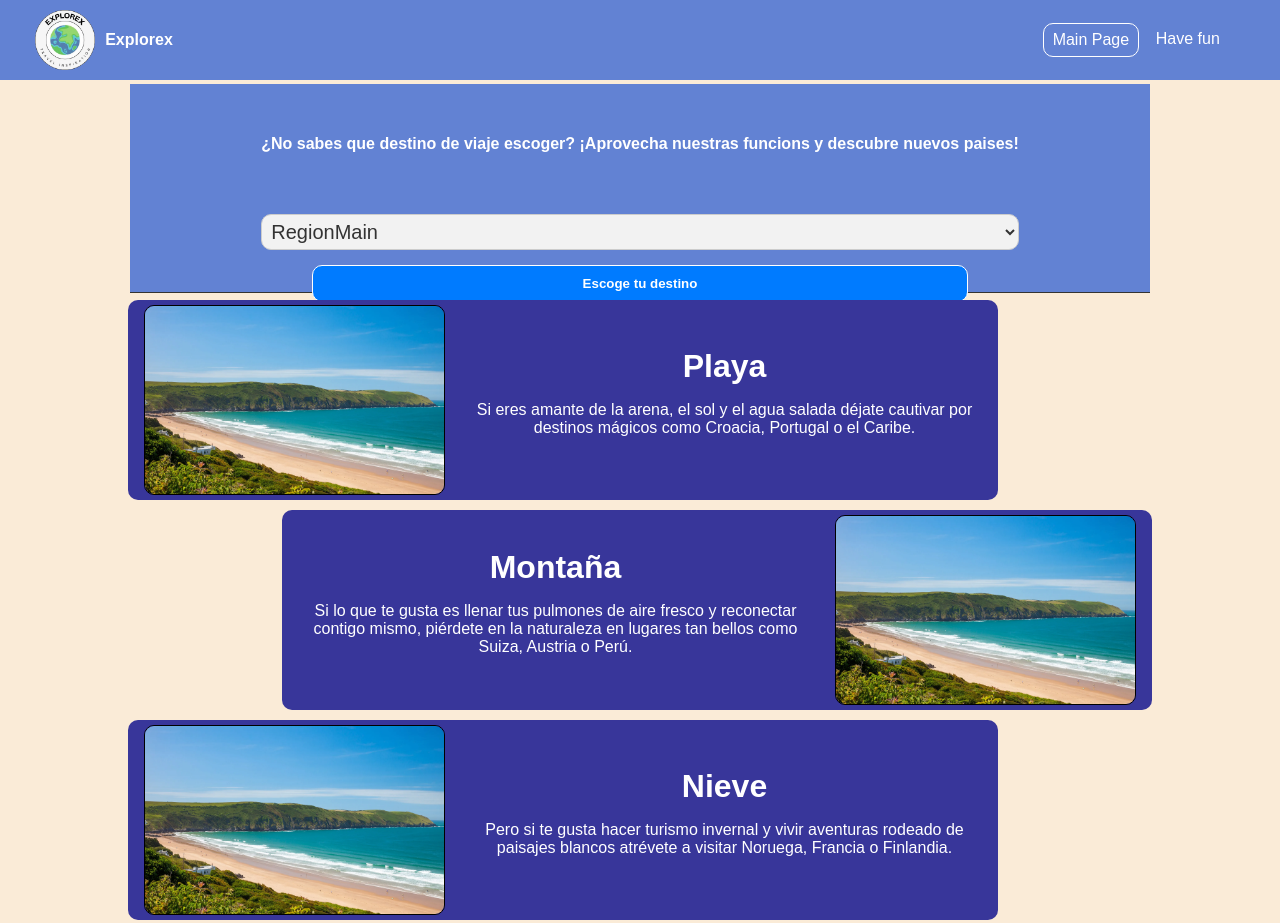
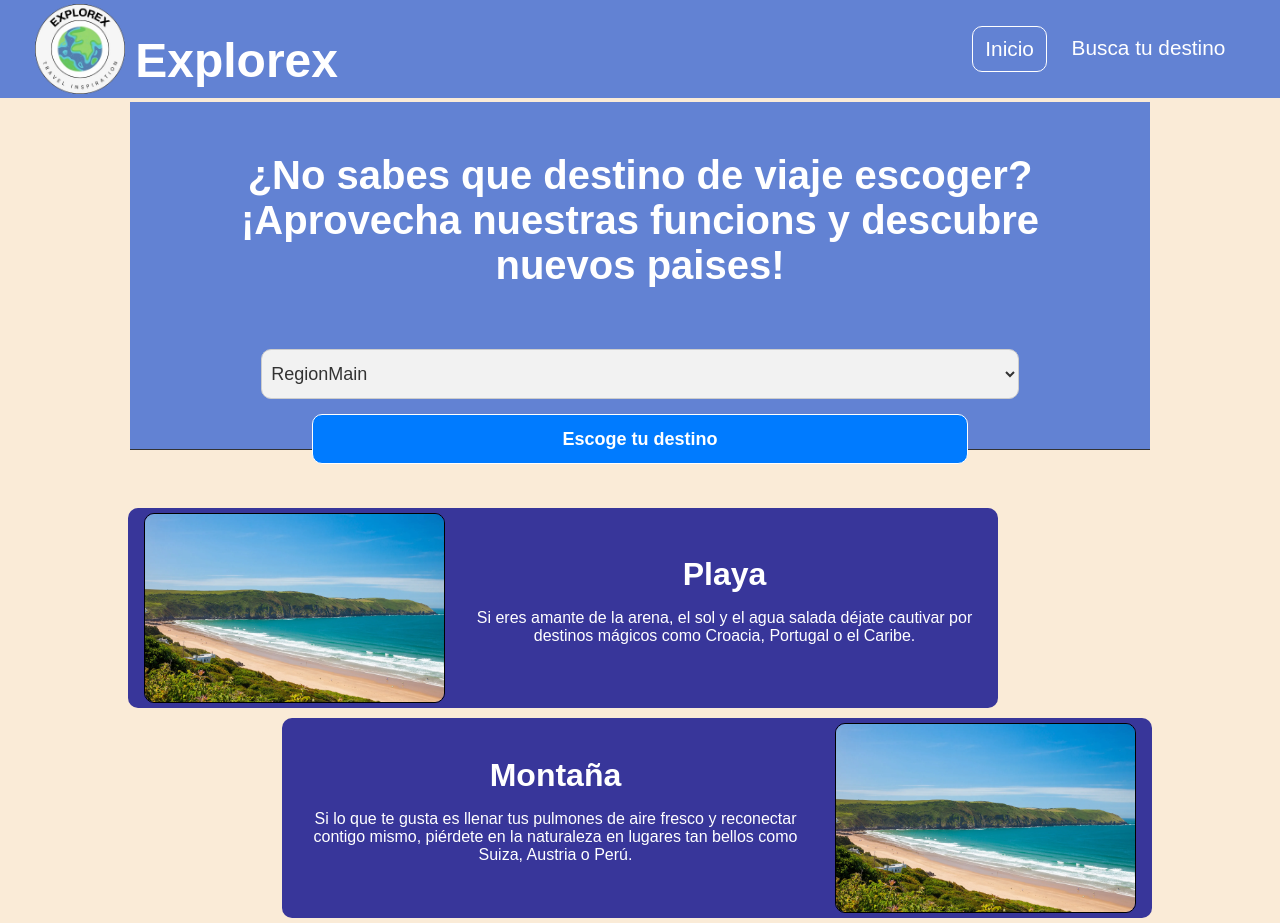
Before and after one commit to JonGonzalezSandoval/Proyecto-Modulo-uno, a plain HTML site: page index.html in a window 1280 px wide. Shown: the top 923 px of the page. Drawn offline with Linux system fonts and the light colour scheme; no server answers.

Commit message:
css terminado a falta de revision

```diff
--- a/index.html
+++ b/index.html
@@ -15,8 +15,8 @@
                 <h1>Explorex</h1>
             </div>
             <div class="right-content">
-                <a href="index.html" class="actualPage">Main Page</a>
-                <a href="second.html">Have fun</a>
+                <a href="index.html" class="actualPage">Inicio</a>
+                <a href="second.html">Busca tu destino</a>
             </div>
         </nav>
     </header>
--- a/style.css
+++ b/style.css
@@ -351,8 +351,9 @@ header{
 
 
 h1 {
-    font-size: 1rem;
+    font-size: 3rem;
     margin: 0;
+    align-self: flex-end;
 }
 
 .navbar {
@@ -361,7 +362,8 @@ h1 {
     align-items: center;
     background-color: #6282d3;
     color: white;
-    padding: 10px;
+
+    height: 100px;
     /* border-bottom: solid 2px antiquewhite; */
 }
 
@@ -373,8 +375,8 @@ h1 {
 }
 
 .left-content img {
-    width: 60px;
-    height: 60px;
+    width: 90px;
+    height: 90px;
     margin-right: 10px;
 }
 
@@ -382,6 +384,7 @@ h1 {
     margin-right: 5%;
     display: flex;
     justify-content: center;
+    font-size: 1.3em;
 }
 
 .right-content a {
@@ -455,7 +458,23 @@ footer .list-languages{
 
 .main-div-search{
     width: 100%;
-    margin: 0px;
+}
+
+
+.main-div-search h2{
+    width: 100%;
+    font-size: 2.5em;
+}
+
+#chooseRegionMain{
+    font-size: large;
+    height: 50px;
+}
+
+.highlight-button{
+    height: 50px;
+    margin-bottom: -20px;
+    font-size: large;
 }
 
 
@@ -506,6 +525,29 @@ footer .list-languages{
 
 
 
+/* >>>>>>>>>>>>>>>>>>>>>>>>>>>>>>>>>> Main Second <<<<<<<<<<<<<<<<<<<<<<<<<<<<<<<<<<<<<<<*/
+
+.div-countryInfo{
+    height: 500px;
+    width: 45%;
+}
+
+.div-countryInfo li{
+    margin: 20px;
+}
+
+.div-searchEngine select{
+    height: 50px;
+    font-size: large;
+}
+
+
+.second-search-button{
+    height: 50px;
+    font-size: large;
+}
+
+
 
 
 
```
Also changed, not shown: second.html (+2 -2 lines).
